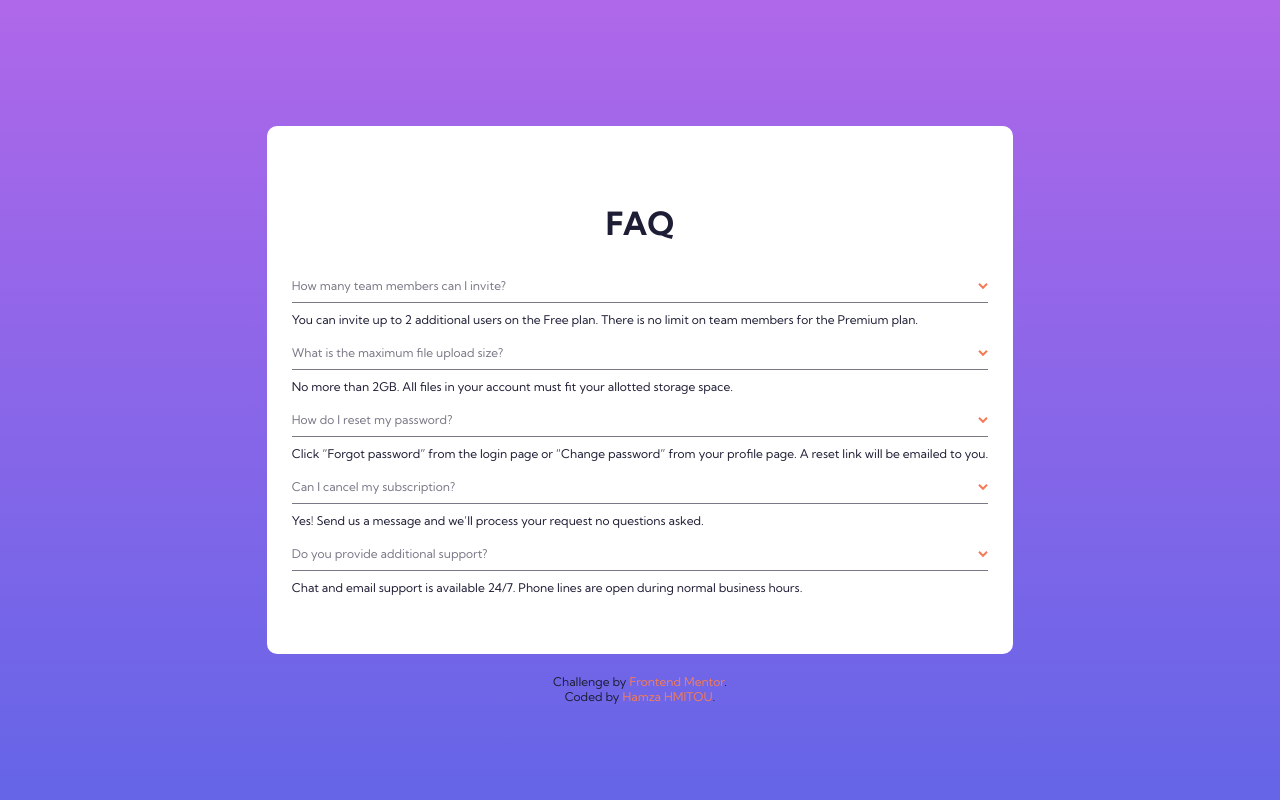
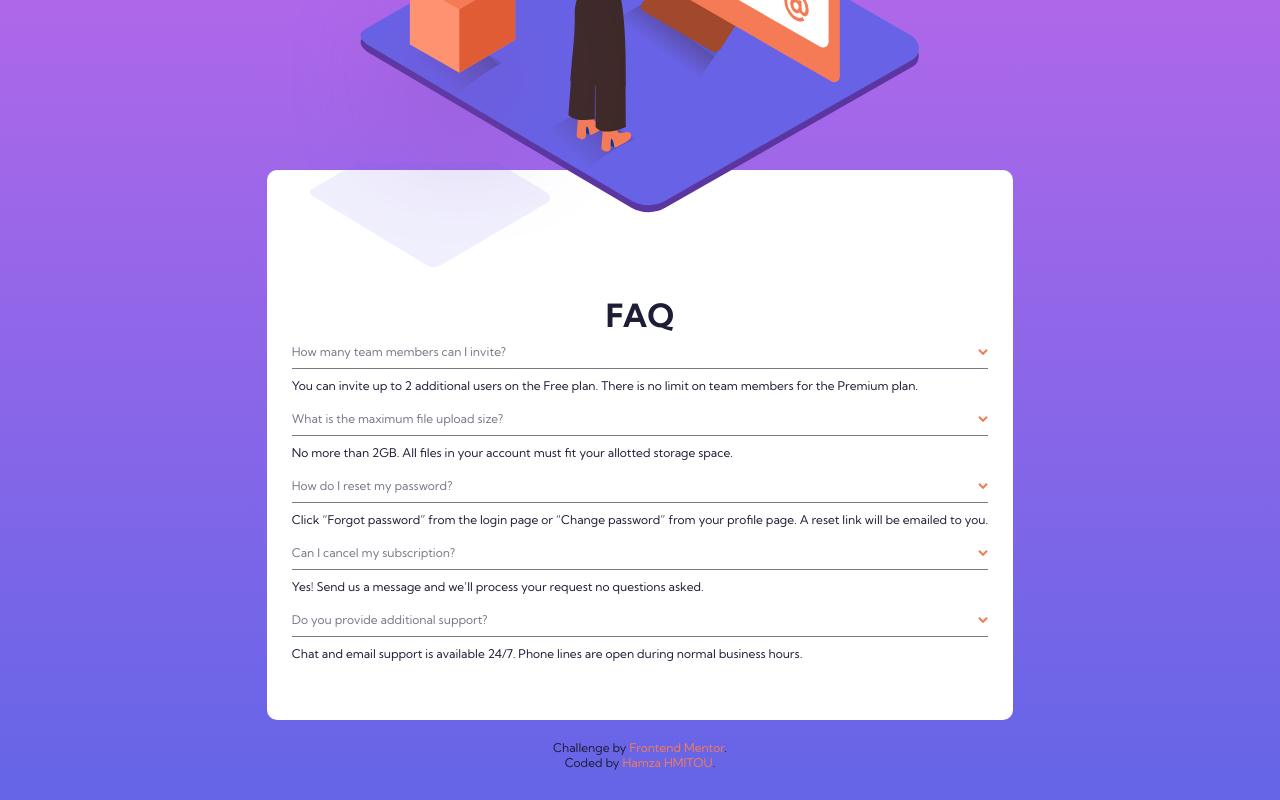
Before and after one commit to hhamza1/fem-faq-accordion-card, a plain HTML site: page index.html in a window 1280 px wide. Drawn offline with Linux system fonts and the light colour scheme.

Commit message:
FAQ illustration added+Positioning illustration

```diff
--- a/index.html
+++ b/index.html
@@ -14,6 +14,7 @@
 <body>
   <div class="accordion-container">
       <div class="accordion-illustration">
+        <img src="images/illustration-woman-online-mobile.svg" alt="faq-illustration">
       </div>
       <div class="accordion-faq">
         <h2>FAQ</h2>
--- a/styles/style.css
+++ b/styles/style.css
@@ -1,7 +1,12 @@
+* {
+    box-sizing: border-box;
+    margin: 0;
+    padding: 0;
+}
+
 body {
     background: linear-gradient(hsl(273, 75%, 66%), hsl(240, 73%, 65%));
     background-repeat: no-repeat;
-    height: 100vh;
     color: hsl(238, 29%, 16%);
     font-size: 12px;
     font-family: "Kumbh Sans", sans-serif;
@@ -9,14 +14,14 @@ body {
     flex-direction: column;
     justify-content: center;
     align-items: center;
-    margin: 0;
-    padding: 30px 25px 0 25px;
-    box-sizing: border-box;
+    padding: 150px 25px 10px 25px;
+    min-height: 100vh;
 }
 
 h2 {
     font-size: 32px;
     text-align: center;
+    margin:0;
 }
 
 a, a:visited {
@@ -54,3 +59,26 @@ a, a:visited {
 .faq-answers {
     padding: 9px 0;
 }
+
+.accordion-illustration {
+    position: relative;
+    padding-bottom: 25px;
+}
+
+.accordion-illustration::before {
+    position: absolute;
+    content: url('../images/bg-pattern-mobile.svg');
+    bottom: -25px;
+    left: 18px;
+    width: 100px;
+}
+
+.accordion-illustration img {
+    position: absolute;
+    bottom: -5px;
+    width: 90%;
+}
+
+.accordion-faq{
+    padding-top: 50px;
+}
```
